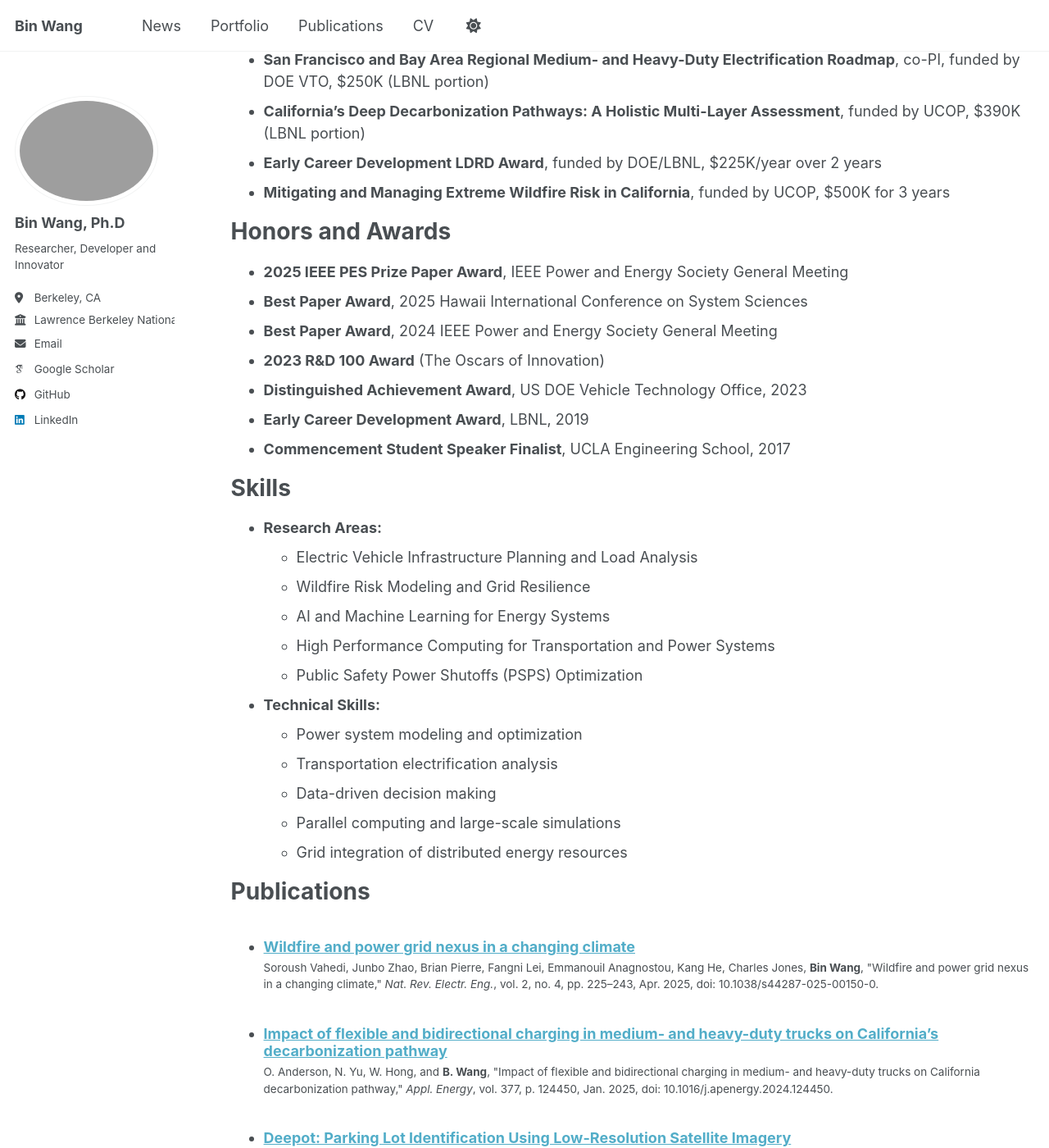
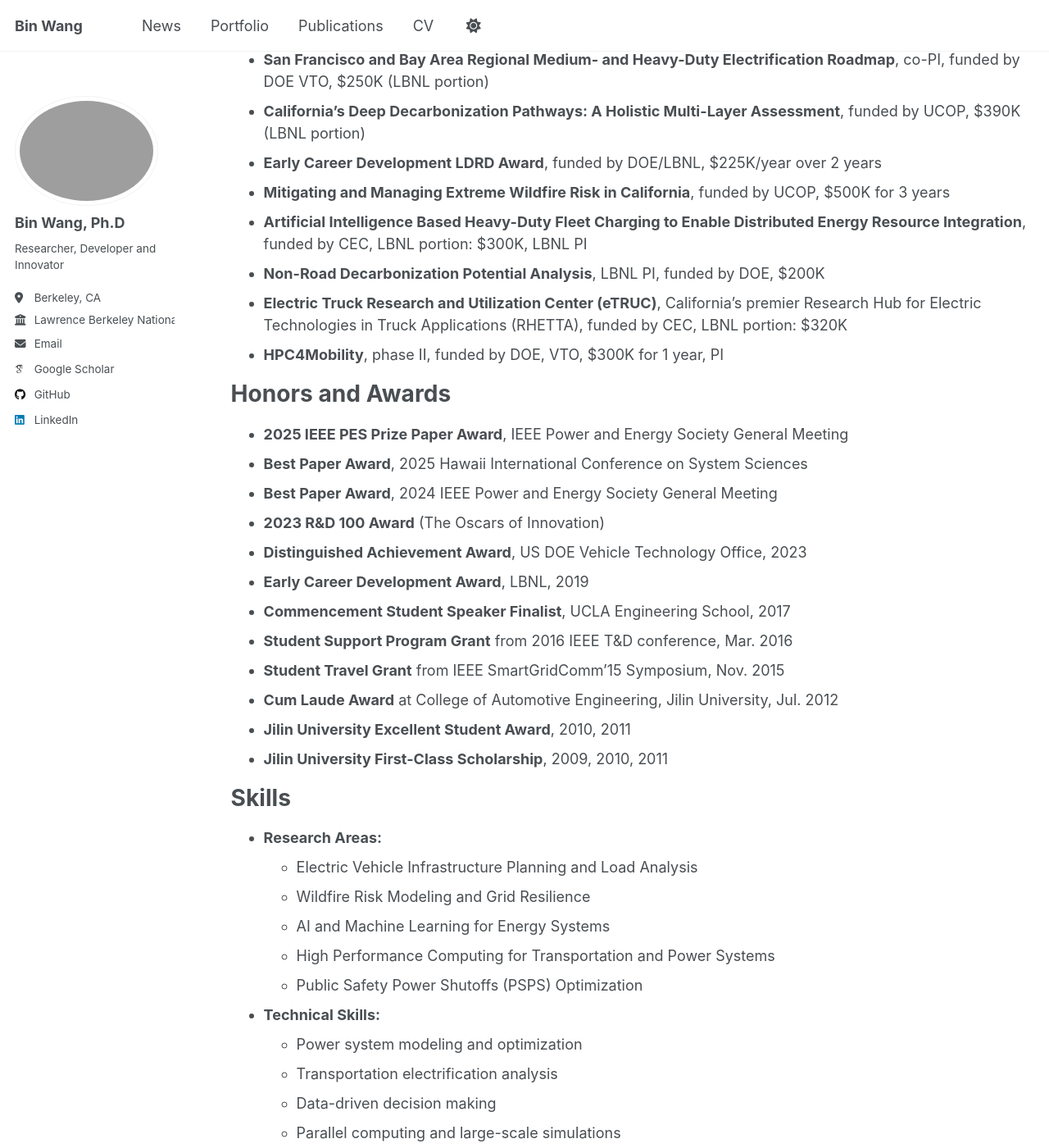
Before and after one commit to wangbinlbl/wangbinlbl.github.io, a Jekyll site: the page built from _pages/cv.md, in a window 1280 px wide and 1400 px high, scrolled down 1075 px. Shown: the whole window at 82% size. Built offline with Jekyll 4.4.1, drawn with Linux system fonts in a browser that asks for light colours; some web fonts are replaced; a script that is not in the unit is left out.

Commit message:
fix missing items in cv.md

```diff
--- a/_pages/cv.md
+++ b/_pages/cv.md
@@ -45,6 +45,11 @@ Research Grants (Select)
 * **California's Deep Decarbonization Pathways: A Holistic Multi-Layer Assessment**, funded by UCOP, $390K (LBNL portion)
 * **Early Career Development LDRD Award**, funded by DOE/LBNL, $225K/year over 2 years
 * **Mitigating and Managing Extreme Wildfire Risk in California**, funded by UCOP, $500K for 3 years
+* **Artificial Intelligence Based Heavy-Duty Fleet Charging to Enable Distributed Energy Resource Integration**, funded by CEC, LBNL portion: $300K, LBNL PI
+* **Non-Road Decarbonization Potential Analysis**, LBNL PI, funded by DOE, $200K
+* **Electric Truck Research and Utilization Center (eTRUC)**, California’s premier Research Hub for
+Electric Technologies in Truck Applications (RHETTA), funded by CEC, LBNL portion: $320K
+* **HPC4Mobility**, phase II, funded by DOE, VTO, $300K for 1 year, PI
 
 Honors and Awards
 ======
@@ -55,6 +60,11 @@ Honors and Awards
 * **Distinguished Achievement Award**, US DOE Vehicle Technology Office, 2023
 * **Early Career Development Award**, LBNL, 2019
 * **Commencement Student Speaker Finalist**, UCLA Engineering School, 2017
+* **Student Support Program Grant** from 2016 IEEE T&D conference, Mar. 2016
+* **Student Travel Grant** from IEEE SmartGridComm’15 Symposium, Nov. 2015
+* **Cum Laude Award** at College of Automotive Engineering, Jilin University, Jul. 2012
+* **Jilin University Excellent Student Award**, 2010, 2011
+* **Jilin University First-Class Scholarship**, 2009, 2010, 2011
 
 Skills
 ======
```
